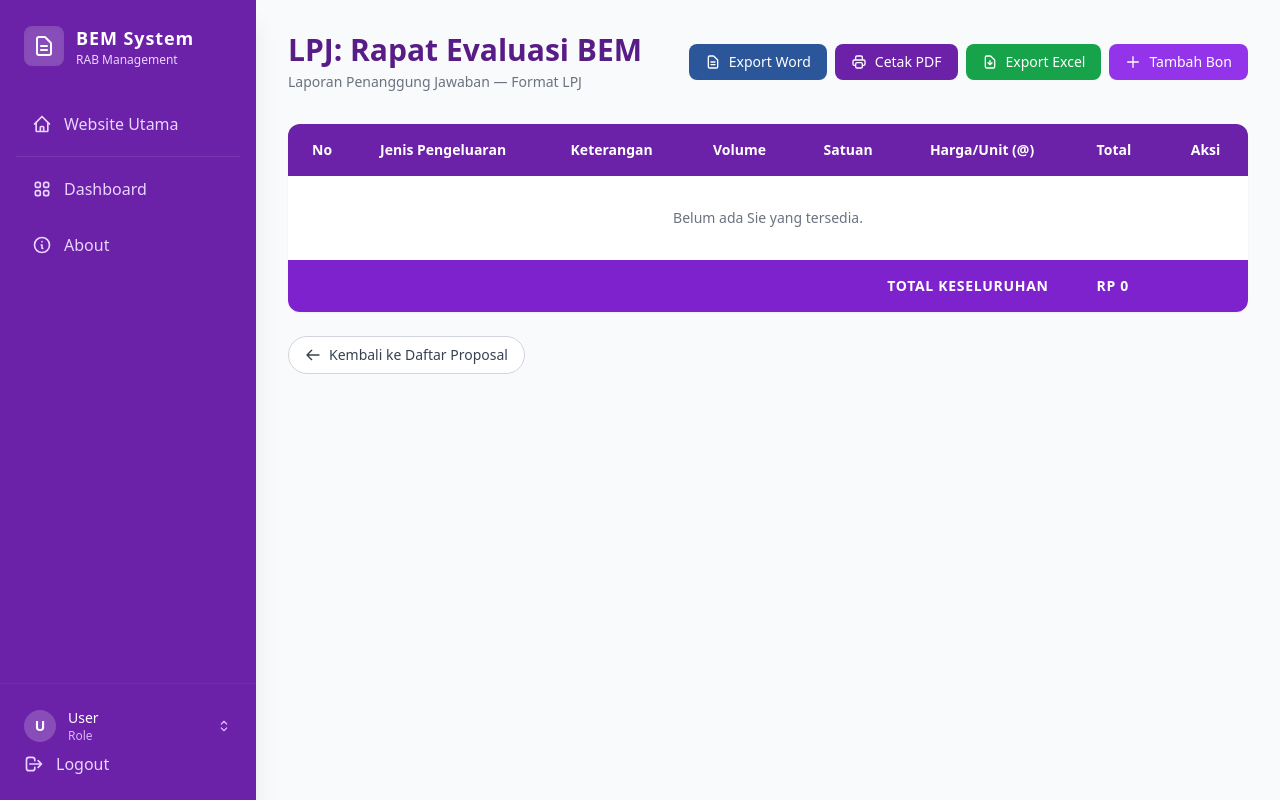
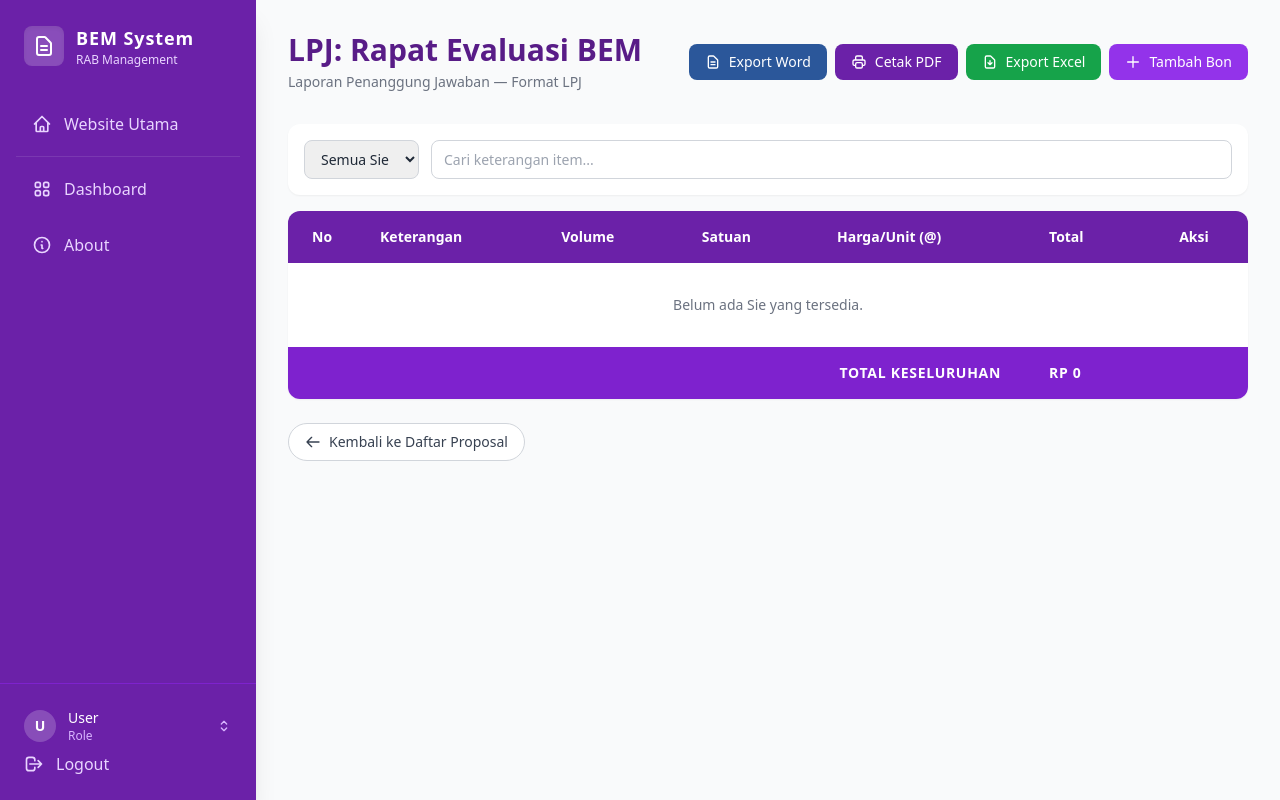
Before and after one commit to Fadeldiz12/Bem2, a Laravel app: page /lpj/1/rab in a window 1280 px wide. Run offline with Laravel 12, Linux system fonts and the light colour scheme; data comes from the database, SQL or seed files in the repository; data that the repository does not hold is empty; some libraries are stand-ins or nearby versions.

Commit message:
Tambah filter & pencarian di LPJ, sembunyikan kolom Jenis Pengeluaran
Halaman LPJ sekarang punya toolbar filter Sie + pencarian keterangan
yang sama seperti di halaman Proposal (baris ditandai data-sie-id/
data-keterangan, disaring lewat applyItemFilter()). Berbeda dengan
Proposal, LPJ tidak diberi hapus massal karena baris LPJ punya aksi
yang beragam (sebagian hanya bisa diedit lewat Bon).

Kolom "Jenis Pengeluaran" dihapus dari tabel LPJ (tetap dipakai di
form tambah/edit, hanya kolomnya yang disembunyikan). Badge "Tambahan"
yang sebelumnya menempel di kolom itu dipindah ke sebelah Keterangan.
Colspan tabel disesuaikan dari 8 ke 7 kolom.

Co-Authored-By: Claude Sonnet 5 <noreply@anthropic.com>
Claude-Session: https://claude.ai/code/session_01QAhCL9YbHw4o3A6vUxQGwu

```diff
--- a/resources/views/rab/lpj/show.blade.php
+++ b/resources/views/rab/lpj/show.blade.php
@@ -72,6 +72,20 @@
             </div>
         </div>
 
+        <!-- Filter & Pencarian -->
+        <div class="bg-white rounded-xl shadow-sm p-4 mb-4 flex flex-col sm:flex-row gap-3">
+            <select id="filterSie" onchange="applyItemFilter()"
+                class="px-3 py-2 border border-gray-300 rounded-lg text-sm focus:outline-none focus:ring-2 focus:ring-purple-600">
+                <option value="">Semua Sie</option>
+                @foreach ($sie as $s)
+                    <option value="{{ $s->ID_Sie }}">{{ $s->Nama_Sie }}</option>
+                @endforeach
+            </select>
+            <input type="text" id="filterKeterangan" oninput="applyItemFilter()"
+                placeholder="Cari keterangan item..."
+                class="flex-1 px-3 py-2 border border-gray-300 rounded-lg text-sm focus:outline-none focus:ring-2 focus:ring-purple-600">
+        </div>
+
         <!-- Table Content -->
         <div class="bg-white rounded-xl shadow-sm overflow-hidden mb-6">
             <div class="overflow-x-auto">
@@ -79,7 +93,6 @@
                     <thead>
                         <tr class="bg-purple-800 text-white text-sm">
                             <th class="px-6 py-4 font-semibold w-16">No</th>
-                            <th class="px-6 py-4 font-semibold">Jenis Pengeluaran</th>
                             <th class="px-6 py-4 font-semibold">Keterangan</th>
                             <th class="px-6 py-4 font-semibold">Volume</th>
                             <th class="px-6 py-4 font-semibold">Satuan</th>
@@ -88,11 +101,11 @@
                             <th class="px-6 py-4 font-semibold text-center">Aksi</th>
                         </tr>
                     </thead>
-                    <tbody class="text-sm text-gray-700">
+                    <tbody class="text-sm text-gray-700" id="itemTableBody">
                         @php $grandTotal = 0; @endphp
                         @forelse ($sie as $index => $s)
-                            <tr class="bg-purple-200 border-b border-purple-300">
-                                <td colspan="8" class="px-6 py-3">
+                            <tr class="bg-purple-200 border-b border-purple-300 sie-row" data-sie-id="{{ $s->ID_Sie }}">
+                                <td colspan="7" class="px-6 py-3">
                                     <div class="flex items-center justify-between w-full">
                                         <span class="text-purple-900 font-bold text-sm uppercase tracking-wider">
                                             {{ $s->Nama_Sie }}
@@ -137,15 +150,9 @@
                                             $subtotalSie += $totalTampil;
                                         @endphp
 
-                                        <tr class="border-b border-gray-100 hover:bg-gray-50 transition bg-green-50/20">
+                                        <tr class="border-b border-gray-100 hover:bg-gray-50 transition bg-green-50/20 item-row"
+                                            data-sie-id="{{ $s->ID_Sie }}" data-keterangan="{{ strtolower($item->Keterangan) }}">
                                             <td class="px-6 py-4">{{ $no++ }}</td>
-                                            <td class="px-6 py-4 font-medium text-gray-900">
-                                                {{ $item->Jenis_Pengeluaran }}
-                                                @if ($item->isNew)
-                                                    <span
-                                                        class="ml-1 px-1.5 py-0.5 bg-amber-100 text-amber-700 text-[10px] rounded-full">Tambahan</span>
-                                                @endif
-                                            </td>
                                             <td class="px-6 py-4">
                                                 @include('rab.lpj.partials.keterangan-item', ['item' => $item, 'namaSie' => $s->Nama_Sie])
                                             </td>
@@ -188,13 +195,9 @@
                                 {{-- BAGIAN B: ITEM TAMBAHAN (DI LUAR PROPOSAL) YANG BELUM PUNYA KWITANSI --}}
                                 @foreach ($tambahanTanpaBon as $item)
                                     @php $subtotalSie += $item->Total_Realisasi; @endphp
-                                    <tr class="border-b border-gray-100 hover:bg-gray-50 transition bg-amber-50/40">
+                                    <tr class="border-b border-gray-100 hover:bg-gray-50 transition bg-amber-50/40 item-row"
+                                        data-sie-id="{{ $s->ID_Sie }}" data-keterangan="{{ strtolower($item->Keterangan) }}">
                                         <td class="px-6 py-4">{{ $no++ }}</td>
-                                        <td class="px-6 py-4 font-medium text-gray-900">
-                                            {{ $item->Jenis_Pengeluaran }}
-                                            <span
-                                                class="ml-1 px-1.5 py-0.5 bg-amber-100 text-amber-700 text-[10px] rounded-full">Tambahan</span>
-                                        </td>
                                         <td class="px-6 py-4">
                                             @include('rab.lpj.partials.keterangan-item', ['item' => $item, 'namaSie' => $s->Nama_Sie])
                                         </td>
@@ -217,9 +220,9 @@
                                 {{-- BAGIAN C: BELUM ADA BON (TAMPILKAN ITEM RAB ASLI) --}}
                                 @foreach ($itemsWithoutBon as $item)
                                     @php $subtotalSie += $item->Total; @endphp
-                                    <tr class="border-b border-gray-100 hover:bg-gray-50 transition">
+                                    <tr class="border-b border-gray-100 hover:bg-gray-50 transition item-row"
+                                        data-sie-id="{{ $s->ID_Sie }}" data-keterangan="{{ strtolower($item->Keterangan) }}">
                                         <td class="px-6 py-4">{{ $no++ }}</td>
-                                        <td class="px-6 py-4 font-medium text-gray-900">{{ $item->Jenis_Pengeluaran }}</td>
                                         <td class="px-6 py-4">{{ $item->Keterangan }}</td>
                                         <td class="px-6 py-4">{{ $item->Qty }}</td>
                                         <td class="px-6 py-4">{{ $item->Satuan }}</td>
@@ -236,15 +239,15 @@
                                     </tr>
                                 @endforeach
                             @else
-                                <tr class="border-b border-gray-100 bg-gray-50/50">
-                                    <td colspan="8" class="px-6 py-4 text-center text-gray-400 italic">
+                                <tr class="border-b border-gray-100 bg-gray-50/50 sie-row" data-sie-id="{{ $s->ID_Sie }}">
+                                    <td colspan="7" class="px-6 py-4 text-center text-gray-400 italic">
                                         Belum ada item anggaran untuk Sie ini.
                                     </td>
                                 </tr>
                             @endif
 
-                            <tr class="bg-violet-300 border-b border-purple-300">
-                                <td colspan="8" class="px-6 py-3">
+                            <tr class="bg-violet-300 border-b border-purple-300 sie-row" data-sie-id="{{ $s->ID_Sie }}">
+                                <td colspan="7" class="px-6 py-3">
                                     <div class="flex items-center justify-end w-full">
                                         <span class="text-purple-900 font-bold text-sm uppercase tracking-wider">
                                             Total {{ $s->Nama_Sie }}
@@ -258,7 +261,7 @@
                             @php $grandTotal += $subtotalSie; @endphp
                         @empty
                             <tr>
-                                <td colspan="8" class="px-6 py-8 text-center text-gray-500">
+                                <td colspan="7" class="px-6 py-8 text-center text-gray-500">
                                     Belum ada Sie yang tersedia.
                                 </td>
                             </tr>
@@ -267,7 +270,7 @@
 
                     <tfoot>
                         <tr class="bg-purple-700 text-white text-sm font-bold uppercase tracking-wider">
-                            <td colspan="6" class="px-6 py-4 text-right">TOTAL KESELURUHAN</td>
+                            <td colspan="5" class="px-6 py-4 text-right">TOTAL KESELURUHAN</td>
                             <td colspan="2" class="px-6 py-4">Rp {{ number_format($grandTotal, 0, ',', '.') }}</td>
                         </tr>
                     </tfoot>
@@ -1296,5 +1299,23 @@
         function tutupModalItemTambahan() {
             document.getElementById('itemTambahanModal').classList.add('hidden');
         }
+
+        // ===== Filter item (per Sie & kata kunci Keterangan) =====
+        function applyItemFilter() {
+            const sieId = document.getElementById('filterSie').value;
+            const keyword = document.getElementById('filterKeterangan').value.trim().toLowerCase();
+
+            document.querySelectorAll('#itemTableBody tr[data-sie-id]').forEach(row => {
+                const matchesSie = !sieId || row.getAttribute('data-sie-id') === sieId;
+                let visible = matchesSie;
+
+                if (visible && keyword && row.classList.contains('item-row')) {
+                    const keterangan = row.getAttribute('data-keterangan') || '';
+                    visible = keterangan.includes(keyword);
+                }
+
+                row.style.display = visible ? '' : 'none';
+            });
+        }
     </script>
 @endsection
```
Also changed, not shown: resources/views/rab/lpj/partials/keterangan-item.blade.php (+6 -1 lines).
